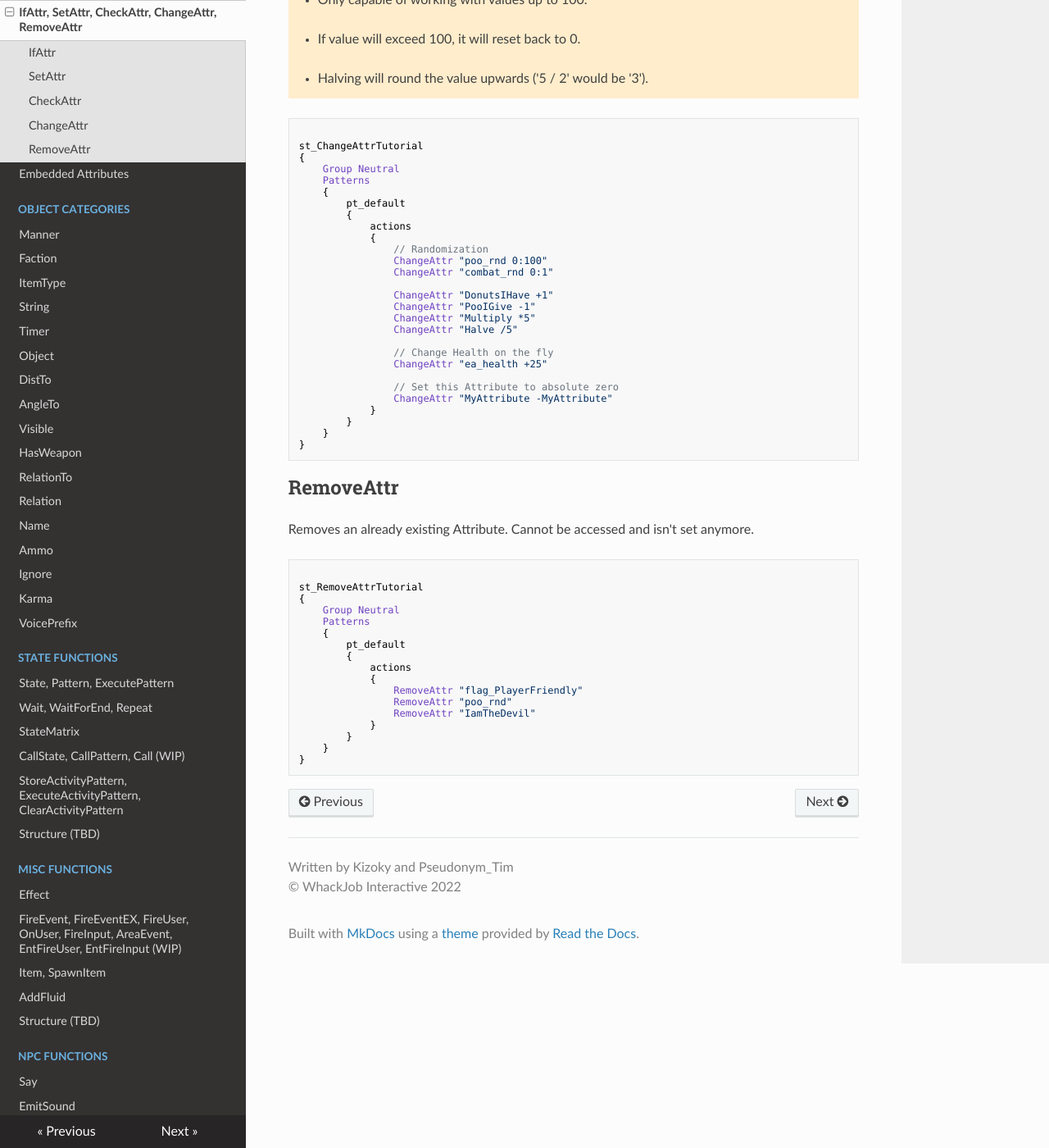
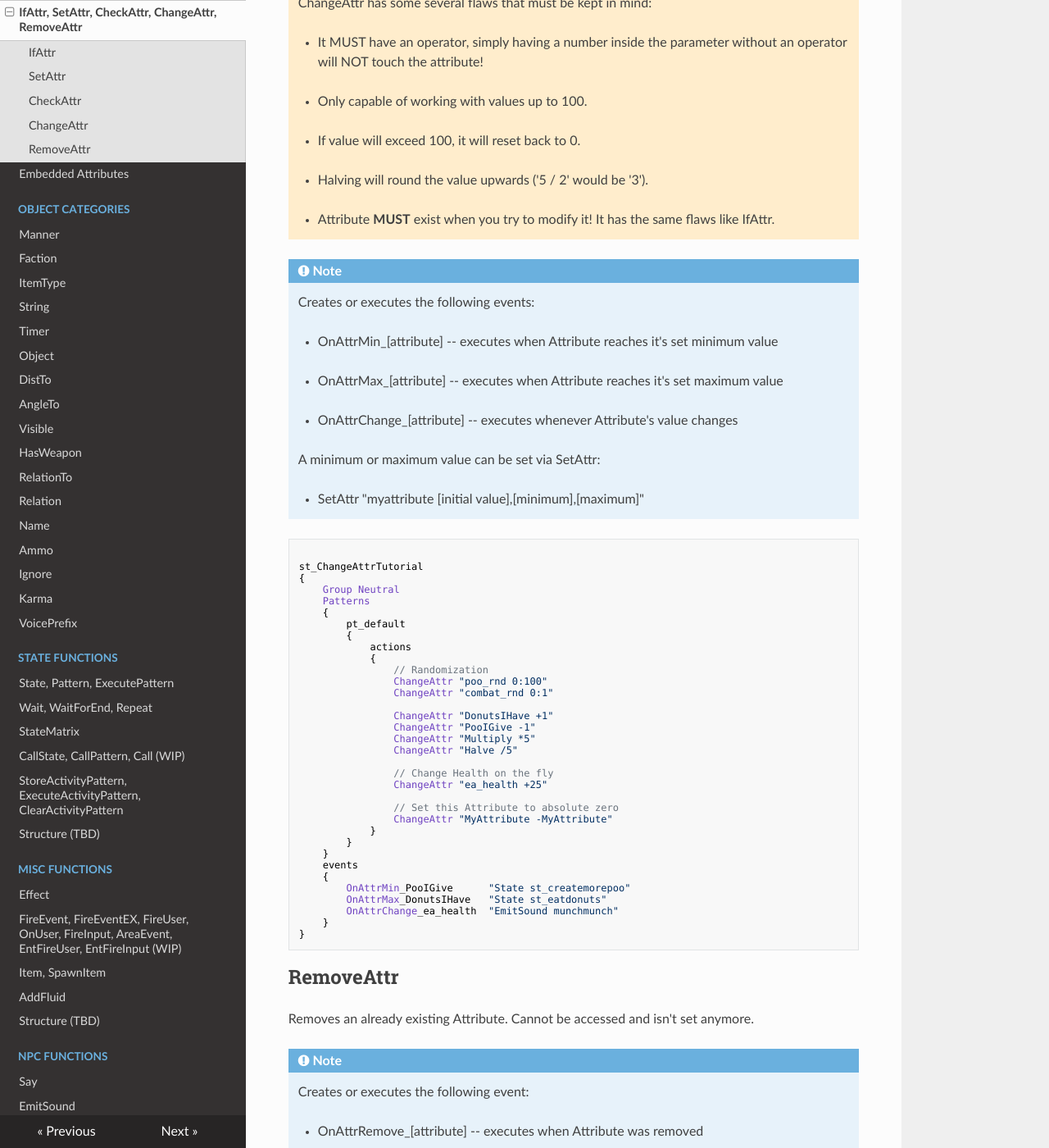
Before and after one commit to WhackJobInt/postal3scriptdocs, an MkDocs documentation site: the page built from docs/attribchecking/attributes.md, in a window 1280 px wide and 1400 px high, scrolled down 2493 px. Shown: the whole window at 82% size. Built offline with MkDocs 1.6.1, drawn with Linux system fonts in a browser that asks for light colours; nearby versions of some CDN libraries; some of the changed text lies outside the part shown.

Commit message:
Updated attribute checker functions

```diff
--- a/docs/attribchecking/attributes.md
+++ b/docs/attribchecking/attributes.md
@@ -9,9 +9,10 @@
 ## IfAttr
 
 Checks if an Attribute or Object has met a condition.
-<div class="admonition note">
-<p class="admonition-title">Note</p>
-<p>The Attribute or Object MUST be set using the <code>SetAttr</code> function first, or already exist.</p>
+<div class="admonition warning">
+<p class="admonition-title">Bug</p>
+<p>The Attribute or Object <b>MUST</b> be set using the <code>SetAttr</code> function first, or already exist.</p>
+<p>If it doesn't exist, IfAttr will <b>NOT</b> work properly, so keep this in mind!</p>
 </div>
 
 <pre><code class="language-js">
@@ -61,7 +62,8 @@
 
 ## SetAttr
 
-Creates and sets a new attribute value if it doesn't exist, or just sets it if it already exists.
+<p>Creates and sets a new attribute value if it doesn't exist, or just sets it if it already exists.</p>
+<p>Third and fourth parameter is for setting a minimum and maximum value for <b>ChangeAttr</b></p>
 
 <pre><code class="language-js">
 Constants
@@ -87,11 +89,13 @@
 				SetAttr "ea_status sNEUTRAL"
 				SetAttr "reaction RE_NONE"
 
-				// Randomize non-existent attributes
-				// Maximum possible is 100
-				// Second value should always be zero
+				// Set an attribute with minimum and maximum values
+				// this should be 0 for min, and 100 for max
 				SetAttr "rnd 0,0,100"
-				SetAttr "rndtwo 25,0,75"
+				// this should be 5 for min and 75 for max
+				SetAttr "rndtwo 25,5,75"
+				// this will execute events for ChangeAttr (although it works without on_change_event)
+				SetAttr "myattribute 5,0,100,on_change_event"
 
 				// Sets other object's attribute
 				SetAttr "target.cr_demo YES"
@@ -133,7 +137,7 @@
 <ul>
 <div class="admonition warning">
 <p class="admonition-title">Warning</p>
-ChangeAttr has some several flaws that are good to keep in mind:</p>
+ChangeAttr has some several flaws that must be kept in mind:</p>
 <li>It MUST have an operator, simply having a number inside the parameter without an operator will NOT touch the attribute!</li>
 <p>
 <li>Only capable of working with values up to 100.</li>
@@ -141,6 +145,23 @@
 <li>If value will exceed 100, it will reset back to 0.</li>
 <p>
 <li>Halving will round the value upwards ('5 / 2' would be '3').</li>
+<p>
+<li>Attribute <b>MUST</b> exist when you try to modify it! It has the same flaws like IfAttr.</li>
+</div>
+</ul>
+
+<ul>
+<div class="admonition note">
+<p class="admonition-title">Note</p>
+Creates or executes the following events:</p>
+<li>OnAttrMin_[attribute] -- executes when Attribute reaches it's set minimum value</li>
+<p>
+<li>OnAttrMax_[attribute] -- executes when Attribute reaches it's set maximum value</li>
+<p>
+<li>OnAttrChange_[attribute] -- executes whenever Attribute's value changes</li>
+<p>
+<p>A minimum or maximum value can be set via SetAttr:</p>
+<li>SetAttr "myattribute [initial value],[minimum],[maximum]"</li>
 </div>
 </ul>
 
@@ -171,12 +192,26 @@
 			}
 		}
 	}
+	events
+	{
+		OnAttrMin_PooIGive		"State st_createmorepoo"
+		OnAttrMax_DonutsIHave	"State st_eatdonuts"
+		OnAttrChange_ea_health	"EmitSound munchmunch"
+	}
 }
 </code></pre>
 
 ## RemoveAttr
 
 Removes an already existing Attribute. Cannot be accessed and isn't set anymore.
+
+<ul>
+<div class="admonition note">
+<p class="admonition-title">Note</p>
+Creates or executes the following event:</p>
+<li>OnAttrRemove_[attribute] -- executes when Attribute was removed</li>
+</div>
+</ul>
 
 <pre><code class="language-js">
 st_RemoveAttrTutorial
@@ -194,5 +229,9 @@
 			}
 		}
 	}
+	events
+	{
+		OnAttrRemove_IamTheDevil	"EmitSound darthvader_noooooo"
+	}
 }
 </code></pre>
```
